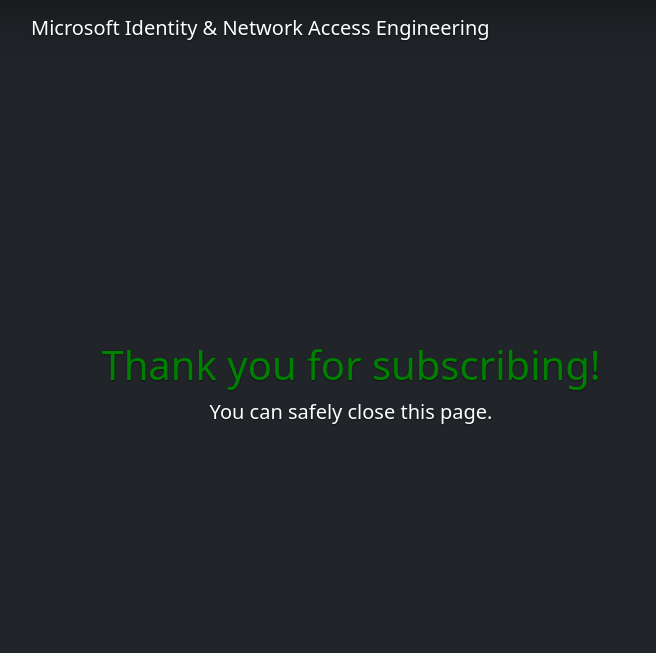
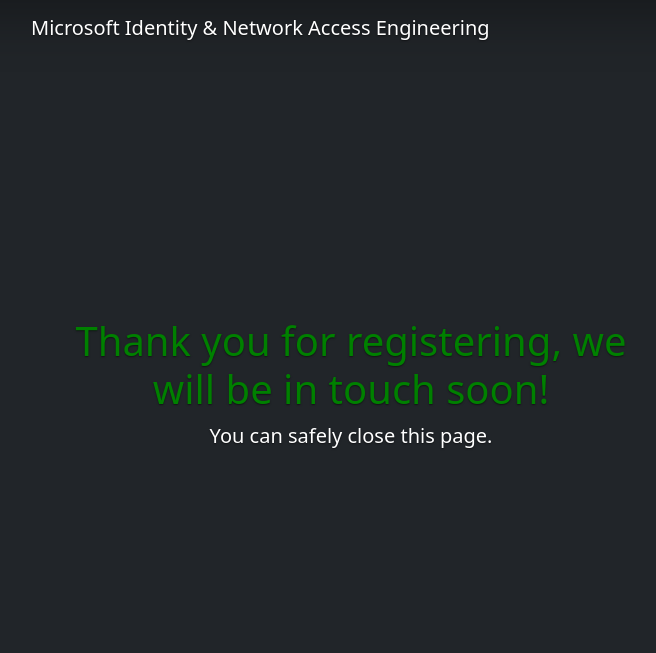
Before and after one commit to azurehotdog/idnaengineeringconnect, a Flask app: page /success in a window 1280 px wide. Shown: the top 653 px of the page, without its empty margins (289-945 px from the left). Run offline with Flask 2, Linux system fonts and the light colour scheme.

Commit message:
Updated thank you message

```diff
--- a/templates/thankyou.html
+++ b/templates/thankyou.html
@@ -48,7 +48,7 @@
         </header>
         <div class="container">
             <main class="px-3">
-                <h1 style="color:green">Thank you for subscribing!</h1>
+                <h1 style="color:green">Thank you for registering, we will be in touch soon!</h1>
                 <p class="lead">You can safely close this page.</p>
             </main>
         </div>
```
